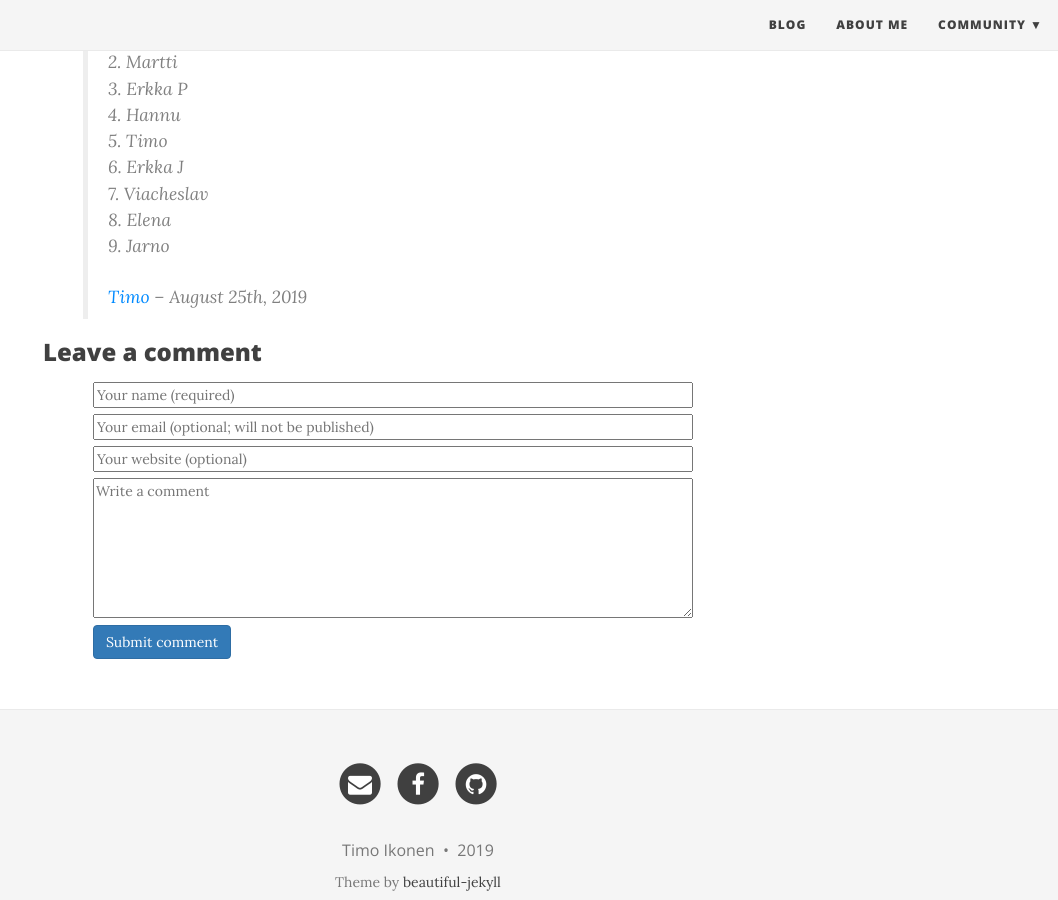
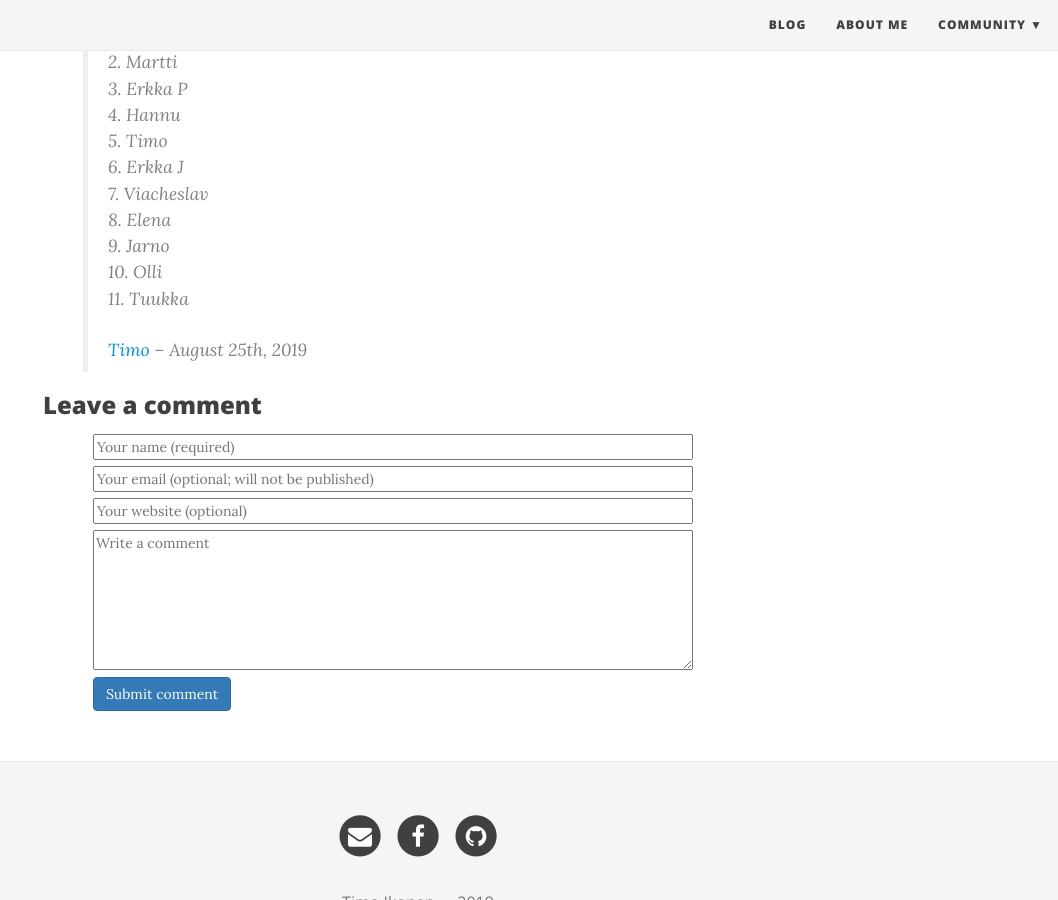
Before and after one commit to tmikonen/quantitatively, a Jekyll site: the page built from _posts/2019-08-18-announcing-kaamoscup-2.md, in a window 1280 px wide and 900 px high, scrolled down 6095 px. Shown: the whole window, without its empty margins (222-1280 px from the left). Built offline with Jekyll 4.4.1, drawn with Linux system fonts in a browser that asks for light colours; nearby versions of some CDN libraries.

Commit message:
update KaamosCup II registered list

```diff
--- a/_data/comments/announcing-kaamoscup-2/201908251736.yml
+++ b/_data/comments/announcing-kaamoscup-2/201908251736.yml
@@ -12,4 +12,6 @@ message: "Registered participants for KaamosCup II:<br>
   6. Erkka J<br>
   7. Viacheslav<br>
   8. Elena<br>
-  9. Jarno<br>"
+  9. Jarno<br>
+  10. Olli<br>
+  11. Tuukka<br>"
```
